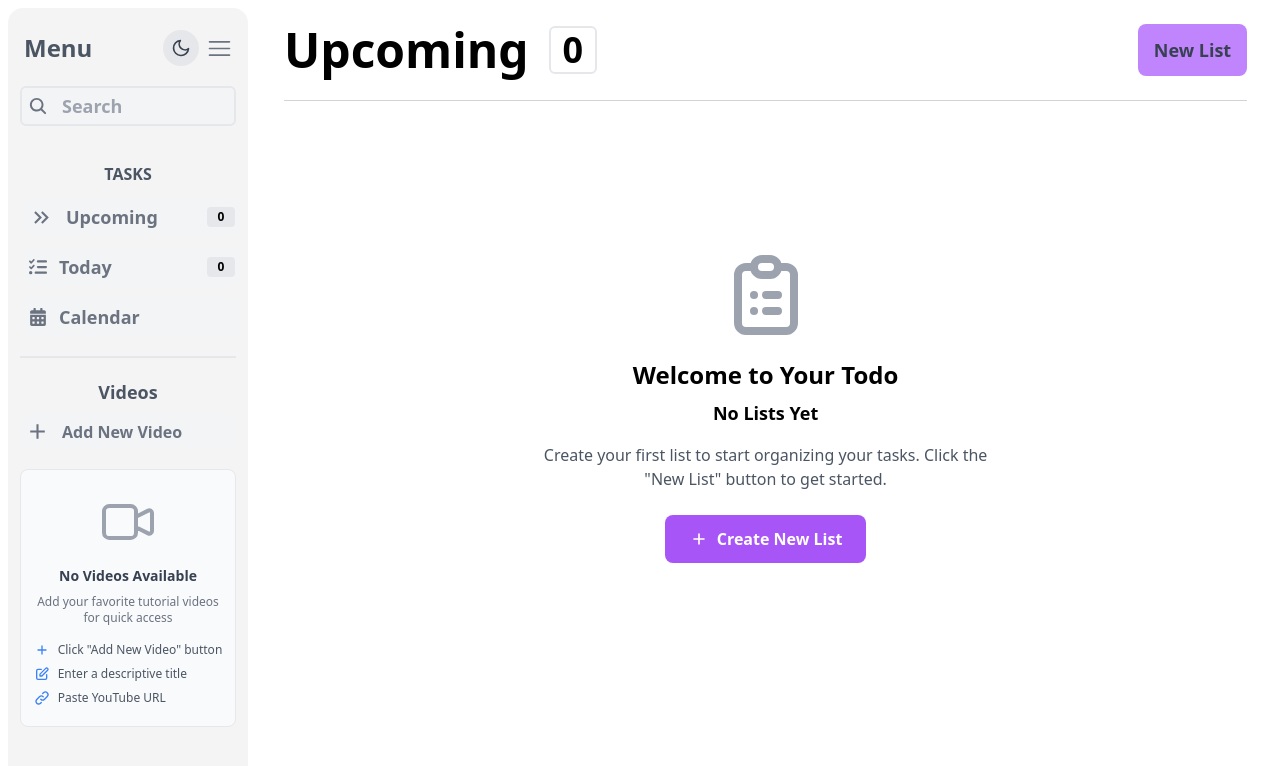
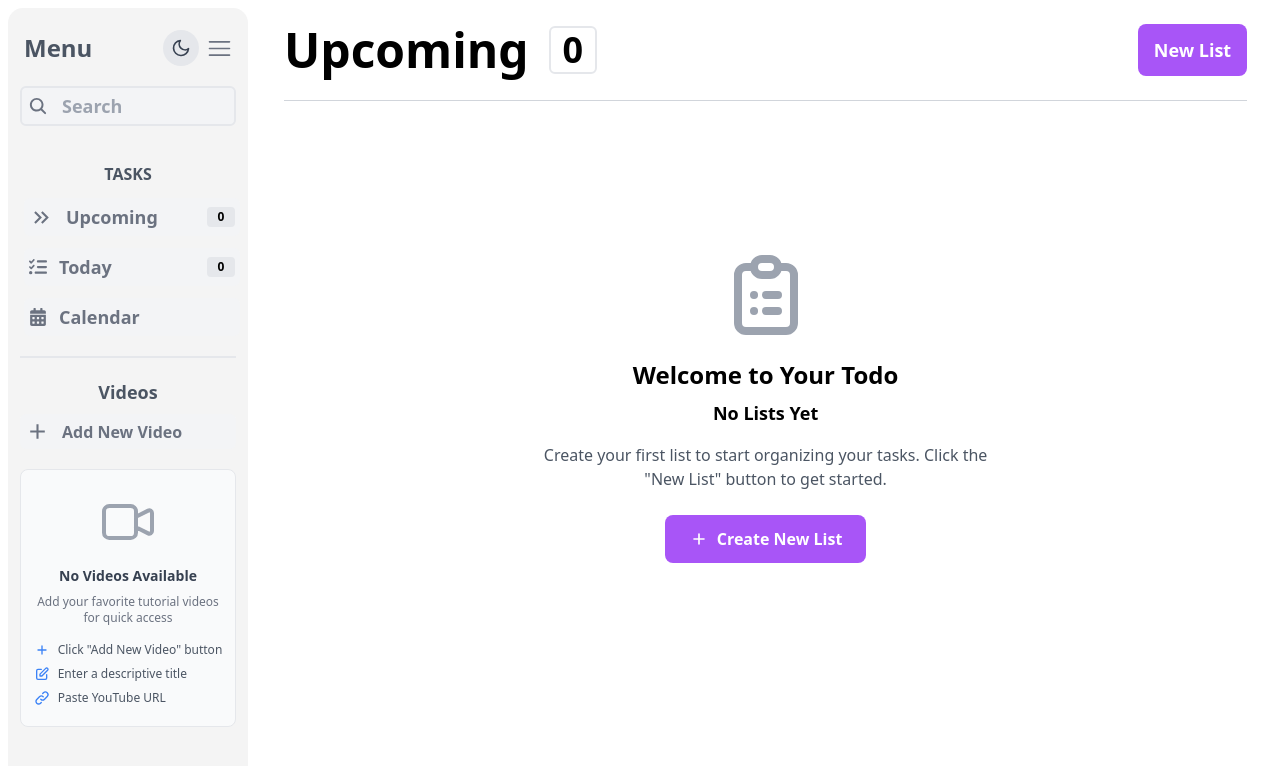
Before and after one commit to Pradeep-kumar-py/Todo-WebApp, a React (Vite) app: page / in a window 1280 px wide. Shown: the top 766 px of the page. Built offline with nearby package versions, Linux system fonts and the light colour scheme.

Commit message:
Update button background color in Upcoming component for better visibility

```diff
--- a/src/components/Upcoming.jsx
+++ b/src/components/Upcoming.jsx
@@ -234,7 +234,7 @@ const Upcoming = () => {
                         <span className="h-8 w-8 sm:h-10 sm:w-10 md:h-12 md:w-12 flex items-center justify-center text-xl sm:text-2xl md:text-4xl font-semibold border-2 rounded-md dark:border-gray-600 dark:text-white">{checkBox.length}</span>
                     </div>
                     <button
-                        className="w-full sm:w-auto px-4 py-2 sm:py-3 bg-purple-400 dark:bg-gradient-to-r from-blue-700 to-purple-700 rounded-lg text-base sm:text-lg font-semibold text-gray-700 dark:text-white cursor-pointer hover:bg-blue-300 dark:hover:bg-blue-600 transition-all duration-300 focus:outline-none focus:ring-2 focus:ring-purple-500 focus:ring-opacity-50"
+                        className="w-full sm:w-auto px-4 py-2 sm:py-3 bg-purple-500 dark:bg-gradient-to-r from-blue-700 to-purple-700 rounded-lg text-base sm:text-lg font-semibold text-white dark:text-white cursor-pointer hover:bg-purple-600 dark:hover:bg-blue-600 transition-all duration-300 focus:outline-none focus:ring-2 focus:ring-purple-500 focus:ring-opacity-50"
                         onClick={() => setIsModalOpen(true)}
                     >
                         New List
```
